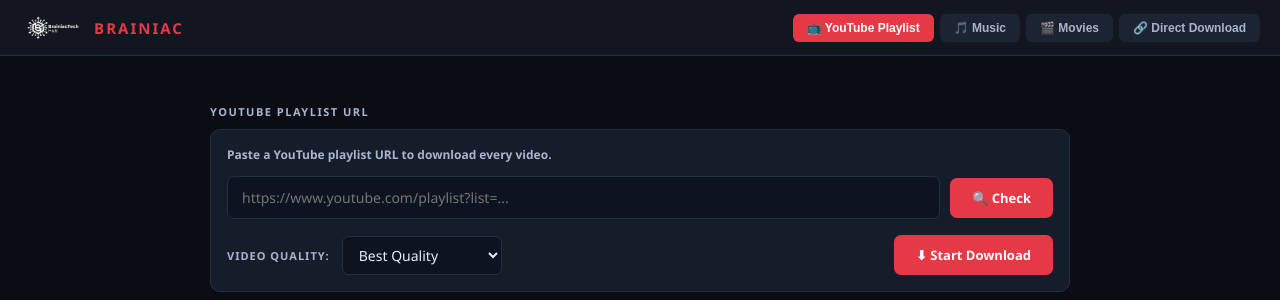
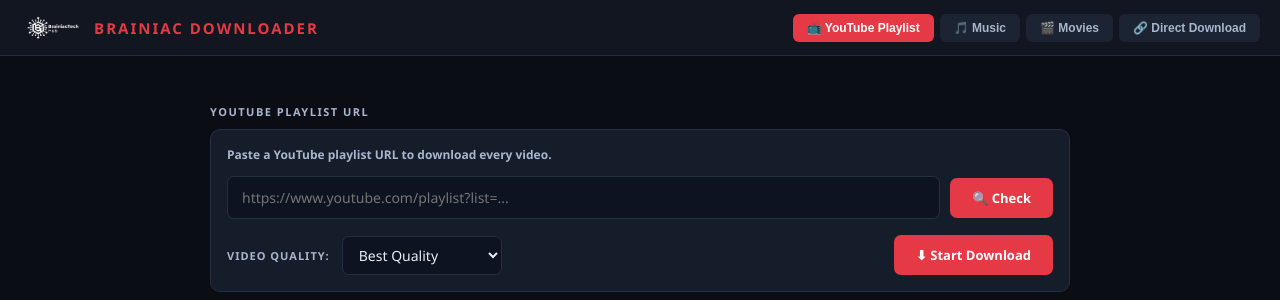
Before and after one commit to brainiacweb-tech/BRAINIAC-YouTube-Playlist-Downloader, a Flask app: page / in a window 1280 px wide. Shown: the top 300 px of the page. Run offline with Flask 3, Linux system fonts and the light colour scheme; some libraries are stand-ins or nearby versions.

Commit message:
Update logo text to BRAINIAC Downloader

```diff
--- a/templates/index.html
+++ b/templates/index.html
@@ -3,7 +3,7 @@
 <head>
 <meta charset="UTF-8">
 <meta name="viewport" content="width=device-width, initial-scale=1.0">
-<title>BRAINIAC — YouTube Playlist Downloader</title>
+<title>BRAINIAC Downloader — YouTube Playlist Downloader</title>
 <link rel="icon" type="image/png" href="/images/Gemini_Generated_Image_vi53psvi53psvi53-removebg-preview.png">
 <style>
 *, *::before, *::after { box-sizing: border-box; margin: 0; padding: 0; }
@@ -391,7 +391,7 @@ select option { background: var(--card2); }
 <div class="toolbar">
   <div class="logo">
     <img src="/images/Gemini_Generated_Image_vi53psvi53psvi53-removebg-preview.png" alt="BRAINIAC logo">
-    <span class="logo-text">BRAINIAC</span>
+    <span class="logo-text">BRAINIAC Downloader</span>
   </div>
   <div class="tabs">
     <button class="tab-btn active"       data-tab="playlist" onclick="switchTab('playlist',this)">📺 YouTube Playlist</button>
```
